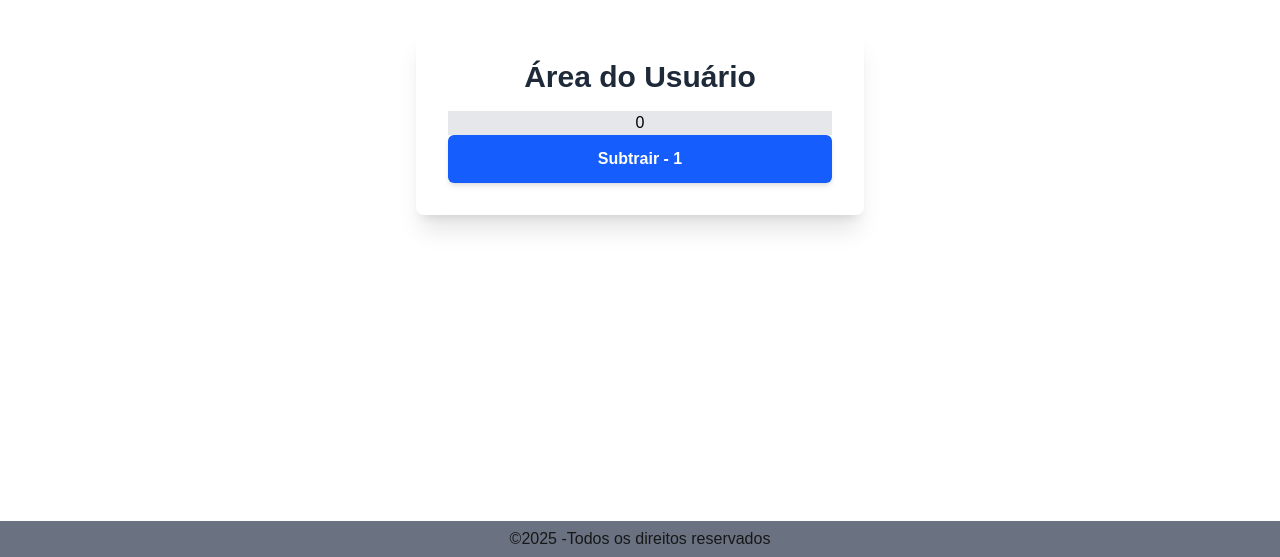
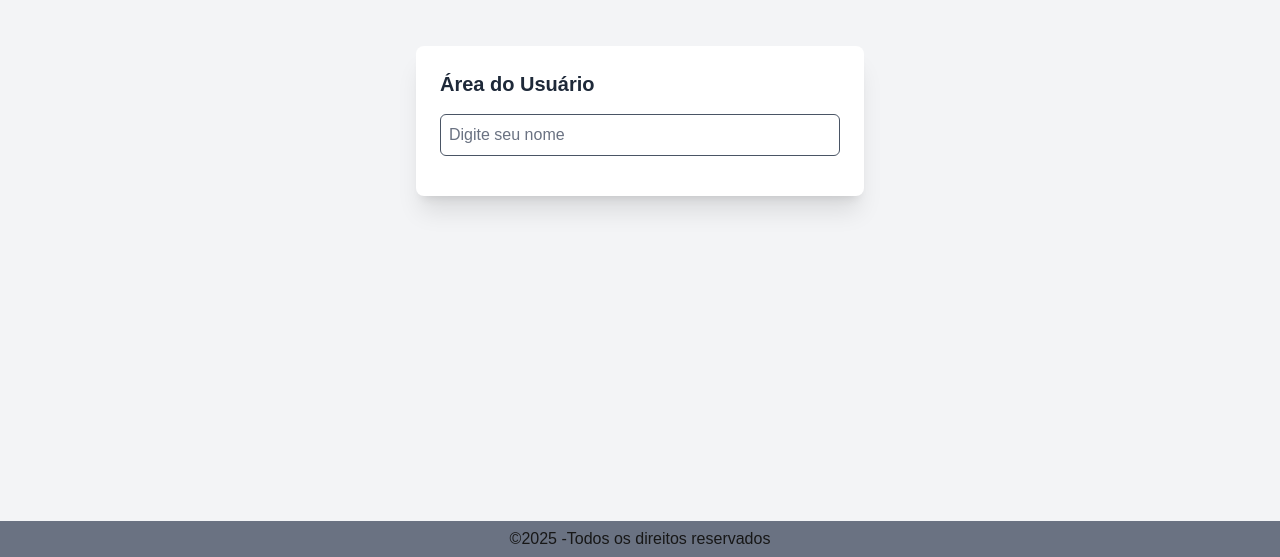
Before and after one commit to JosielSSoares/Exercicios-Curso-de-React-Nextjs-SENAC, a Next.js app in the folder my-app/: page / in a window 1280 px wide. Shown: the part 279-836 px from the top of the page. Built offline with nearby package versions, Linux system fonts and the light colour scheme.

Commit message:
update: feito exercicio 3

```diff
--- a/my-app/app/page.tsx
+++ b/my-app/app/page.tsx
@@ -9,8 +9,8 @@
 import Header from "@/componentes/Header";
 import Card from "@/componentes/Card";
 import Footer from "@/componentes/Footer";
-import Usuarios from "@/componentes/Usuarios";
-
+import nomeDeUsuário from "@/componentes/NomeDeUsuário";
+import NomeDeUsuário from "@/componentes/NomeDeUsuário";
 
 // function Componente({children}: {children: React.ReactNode}){
 //   return(
@@ -26,15 +26,15 @@
 
 export default function Index() {
 
-  const [contador, setContador] = useState(0);
+  // const [contador, setContador] = useState(0);
 
-  function Incrementar(){
-    setContador (contador + 1);
-  }
+  // function Incrementar(){
+  //   setContador (contador + 1);
+  // }
 
-  function Decrementar(){
-    setContador (contador - 1 )
-  }
+  // function Decrementar(){
+  //   setContador (contador - 1 )
+  // }
   return (
     <div>
       {/* <div className="flex space-x-5">
@@ -66,13 +66,13 @@
         </div>
       </div> */}
 
-      <AreaUsuario
+      {/* <AreaUsuario
         titulo="Área do Usuário"
         botao=""
         decrementar={Decrementar}
       ><p>{contador}</p>
 
-      </AreaUsuario>
+      </AreaUsuario> */}
       {/* <AreaUsuario
         titulo="Área do Usuário"
         botao="Executar Ação"
@@ -95,6 +95,7 @@
       {/* <Header/>
       <Card/>
       <div className="absolute inset-x-0 bottom-0"> */}
+      <NomeDeUsuário/>
       <Footer/>
 
     </div>
--- a/my-app/componentes/AreaUsuario.tsx
+++ b/my-app/componentes/AreaUsuario.tsx
@@ -53,6 +53,3 @@
         </div>
     );
 }
-
-
-{/* <button className={`p-3 rounded-lg cursor-pointer text-white`}>{titulo}</button> */ }
--- /dev/null
+++ b/my-app/componentes/NomeDeUsuário.tsx
@@ -0,0 +1,39 @@
+import { useState } from "react";
+
+// type props = {
+//     titulo: string;
+//     nome: React.ReactNode;
+//     botao: string;
+//     funcao: () => void;
+// }
+
+// export default function Usuarios() {
+//     return (
+//       <div className="p-3">
+//         <div className="bg-white flex-1 p-5 rounded-lg shadow-xl text-start">
+//           <h1 className="text-1 font-bold text-gray-800 mb-4">Área do Usuário</h1>
+//           <div className="bg-gray-100 w-35 rounded-md text-gray-700 mb-3 text-left">
+//             <input type="text" className="border border-gray-600 rounded-md placeholder-gray-500 w-73 p-1" placeholder="Digite seu nome"></input>
+//           </div>
+//           <button className="w-35 py-1 px-6 bg-blue-500 text-white font-semibold rounded-md shadow-md"></button>
+//         </div>
+//       </div>
+//     );
+//   }
+
+export default function NomeDeUsuario() {
+  const [nome, setNome] = useState("");
+
+  return (
+    <div className="flex items-center justify-center min-h-screen bg-gray-100">
+      <div className="bg-white p-6 rounded-lg shadow-xl text-start w-full max-w-md">
+        <h1 className="text-xl font-bold text-gray-800 mb-4">Área do Usuário</h1>
+
+        <input type="text"className="w-full border text-black border-gray-600 rounded-md p-2 placeholder-gray-500 mb-4"
+          placeholder="Digite seu nome" value={nome} onChange={(e) => setNome(e.target.value)}/>
+        {nome && (<p className="text-gray-700">Olá, {nome}!</p>)}
+
+      </div>
+    </div>
+  );
+}
--- a/my-app/componentes/Usuarios.tsx
+++ /dev/null
@@ -1,19 +0,0 @@
-type props = {
-    titulo: string;
-    email: React.ReactNode;
-    botao: string;
-    funcao: () => void;
-}
-
-export default function Usuarios({ titulo, email, botao, funcao }: props) {
-    return (
-      <div className="p-3">
-        <div className="bg-white flex-1 p-5 rounded-lg shadow-xl text-start">
-          <h1 className="text-1 font-bold text-gray-800 mb-4">{titulo}</h1>
-          <div className="bg-gray-100 w-35 rounded-md text-gray-700 mb-3 text-left">{email}</div>
-          <button className="w-35 py-1 px-6 bg-blue-500 text-white font-semibold rounded-md shadow-md" onClick={funcao}>{botao}
-          </button>
-        </div>
-      </div>
-    );
-  }
```
